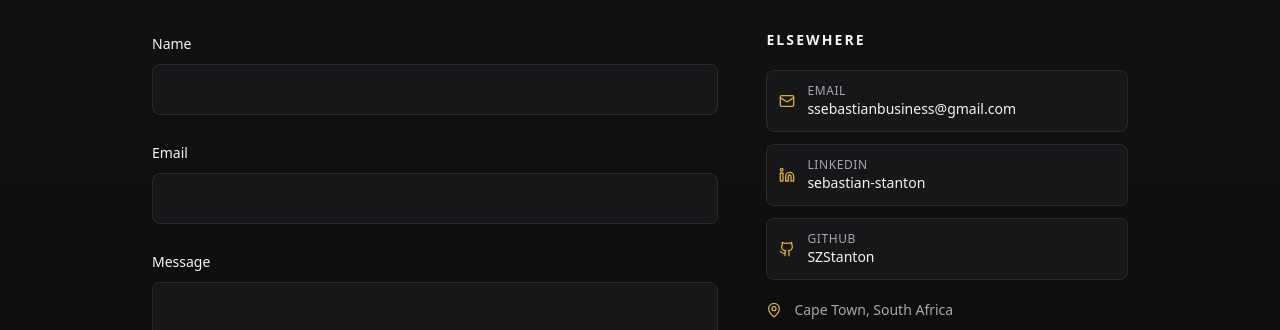
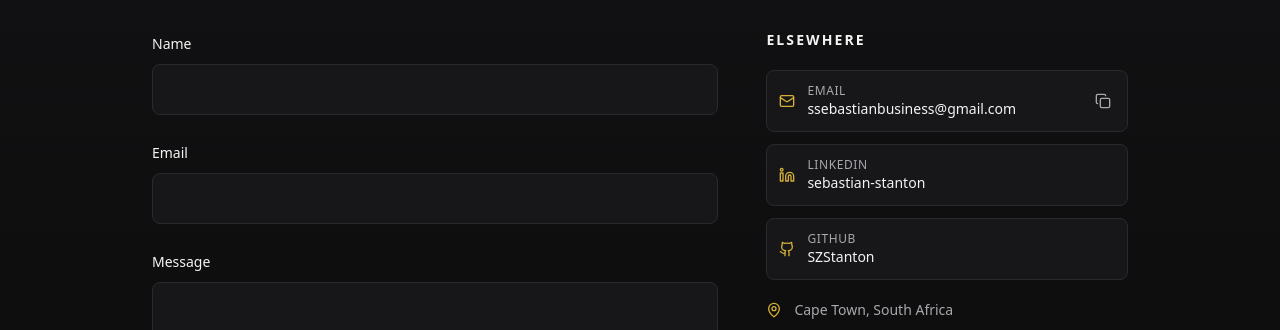
Before and after one commit to SZStanton/portfolio, a React (Vite) app: page /contact in a window 1280 px wide. Shown: the part 316-646 px from the top of the page. Built offline with nearby package versions, Linux system fonts and the light colour scheme.

Commit message:
add a copy button to the email

```diff
--- /dev/null
+++ b/src/components/ui/CopyButton.tsx
@@ -0,0 +1,46 @@
+import { useEffect, useState } from 'react';
+import { LuCheck, LuCopy } from 'react-icons/lu';
+
+type Props = {
+  value: string;
+  label: string;
+};
+
+// Copies a value and confirms it briefly. Saves anyone the select-and-copy
+// dance, which is friction on the one action the page is asking for.
+export function CopyButton({ value, label }: Props) {
+  const [copied, setCopied] = useState(false);
+
+  // Clears the confirmation, and cancels itself if the component goes
+  // away first so it cannot set state on something unmounted.
+  useEffect(() => {
+    if (!copied) return;
+    const timer = setTimeout(() => setCopied(false), 2000);
+    return () => clearTimeout(timer);
+  }, [copied]);
+
+  const copy = async () => {
+    try {
+      await navigator.clipboard.writeText(value);
+      setCopied(true);
+    } catch {
+      // Refused, usually an insecure context or a permissions prompt.
+      // The address is on screen anyway, so there is nothing to recover.
+    }
+  };
+
+  return (
+    <button
+      type="button"
+      onClick={copy}
+      aria-label={copied ? `${label} copied` : `Copy ${label}`}
+      className="rounded-md p-2 transition-colors hover:bg-hover hover:text-accent active:text-accent"
+    >
+      {copied ? (
+        <LuCheck className="size-4 text-success" />
+      ) : (
+        <LuCopy className="size-4" />
+      )}
+    </button>
+  );
+}
--- a/src/pages/Contact.tsx
+++ b/src/pages/Contact.tsx
@@ -10,7 +10,9 @@ import {
   LuMapPin,
 } from 'react-icons/lu';
 import { Button } from '../components/ui/Button';
+import { CopyButton } from '../components/ui/CopyButton';
 import { SectionLabel } from '../components/ui/SectionLabel';
+import { useDocumentTitle } from '../hooks/useDocumentTitle';
 import { contactSchema, type ContactFormValues } from '../lib/schemas';
 
 const EMAIL = 'ssebastianbusiness@gmail.com';
@@ -19,7 +21,14 @@ const EMAIL = 'ssebastianbusiness@gmail.com';
 type Status = 'idle' | 'sending' | 'sent' | 'error';
 
 const elsewhere = [
-  { href: `mailto:${EMAIL}`, label: 'Email', value: EMAIL, Icon: LuMail },
+  // Only the email gets a copy button; the others are for clicking.
+  {
+    href: `mailto:${EMAIL}`,
+    label: 'Email',
+    value: EMAIL,
+    Icon: LuMail,
+    copyable: true,
+  },
   {
     href: 'https://www.linkedin.com/in/sebastian-stanton-5464b0139',
     label: 'LinkedIn',
@@ -35,6 +44,7 @@ const elsewhere = [
 ];
 
 export function Contact() {
+  useDocumentTitle('Contact');
   const [status, setStatus] = useState<Status>('idle');
 
   const {
@@ -183,14 +193,19 @@ export function Contact() {
           </h2>
 
           <ul className="mt-5 space-y-3">
-            {elsewhere.map(({ href, label, value, Icon }) => (
-              <li key={label}>
+            {elsewhere.map(({ href, label, value, Icon, copyable }) => (
+              // The copy button sits beside the link rather than inside it,
+              // since a button nested in a link is invalid and unclickable.
+              <li
+                key={label}
+                className="flex items-center gap-1 rounded-lg border border-line bg-surface-raised pr-2 shadow-card transition-colors hover:border-accent-soft active:border-accent"
+              >
                 <a
                   href={href}
                   // mailto should not open a tab, the others should.
                   target={href.startsWith('mailto:') ? undefined : '_blank'}
                   rel="noreferrer"
-                  className="flex items-center gap-3 rounded-lg border border-line bg-surface-raised p-3 shadow-card transition-colors hover:border-accent-soft active:border-accent"
+                  className="flex min-w-0 flex-1 items-center gap-3 p-3"
                 >
                   <Icon className="size-4 shrink-0 text-accent" />
                   <span className="min-w-0">
@@ -202,6 +217,7 @@ export function Contact() {
                     </span>
                   </span>
                 </a>
+                {copyable && <CopyButton value={value} label={label} />}
               </li>
             ))}
           </ul>
```
